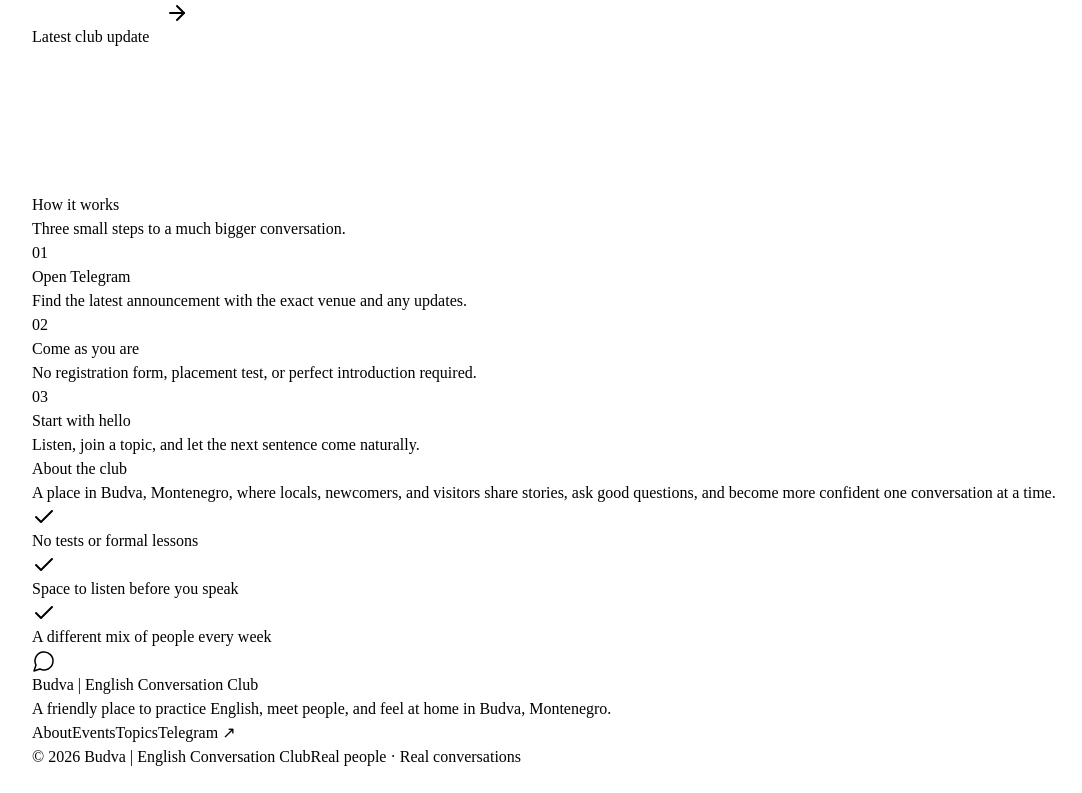
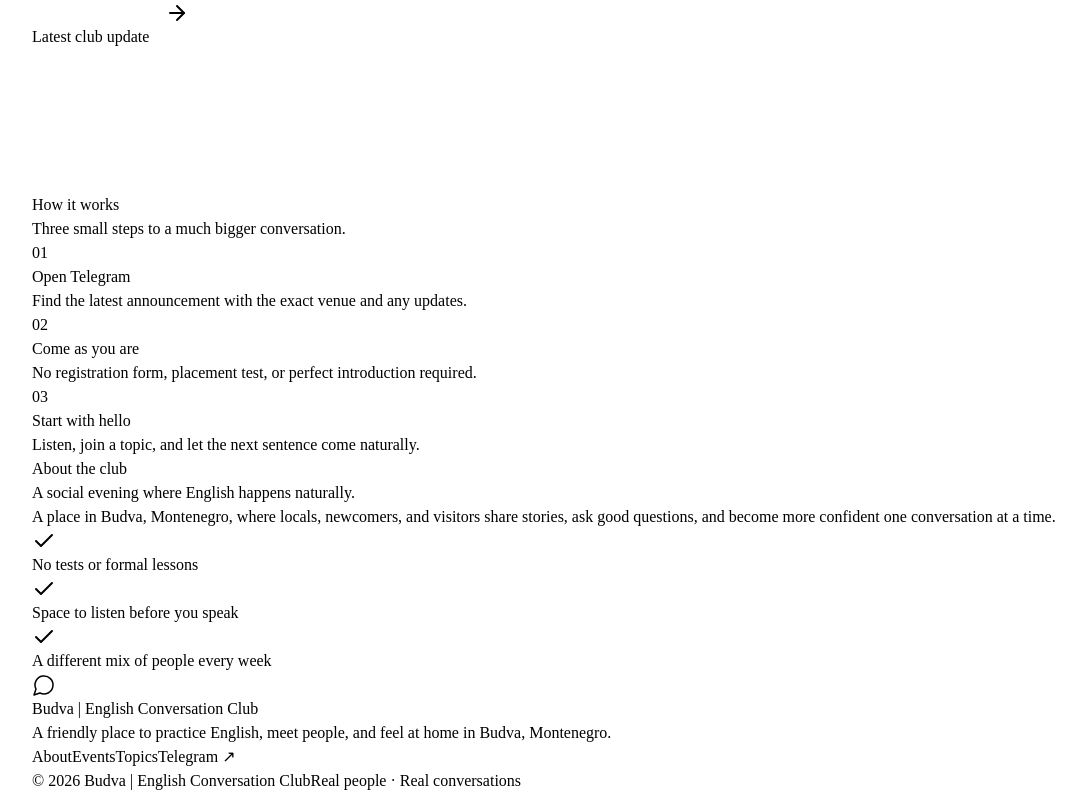
Before and after one commit to asamusenkaEPAM/AIBY, a React (Vite) app in the folder examples/english-club/source/: page / in a window 1280 px wide. Shown: the part 2970-3763 px from the top of the page, without its empty margins (8-1090 px from the left). Before the commit the page ends 3739 px from the top, so only its background shows below. Built offline with nearby package versions, Linux system fonts and the light colour scheme; a web font is replaced by a local one.

Commit message:
Restore about section heading

```diff
--- a/examples/english-club/source/src/components/AboutSection.jsx
+++ b/examples/english-club/source/src/components/AboutSection.jsx
@@ -5,7 +5,8 @@ export default function AboutSection({ copy }) {
     <section id="about" className="bg-peach py-16 lg:py-20">
       <div className="page-shell grid items-center gap-8 lg:grid-cols-[0.9fr_1.1fr] lg:gap-24">
         <div className="reveal">
-          <h2 className="eyebrow">{copy.about.label}</h2>
+          <p className="eyebrow">{copy.about.label}</p>
+          <h2 className="section-title mt-6 max-w-xl">{copy.about.title}</h2>
         </div>
         <div className="reveal" style={{ transitionDelay: '100ms' }}>
           <p className="text-xl leading-[1.75] text-navy/72">{copy.about.text}</p>
--- a/examples/english-club/source/src/i18n.js
+++ b/examples/english-club/source/src/i18n.js
@@ -9,7 +9,7 @@ const translations = {
     menuOpen: 'Open navigation menu', menuClose: 'Close navigation menu', mainNav: 'Main navigation', mobileNav: 'Mobile navigation', language: 'Language',
     hero: { line1: 'Speak English. Meet People.', line2: 'Feel at Home in Budva.', next: 'Next meetup', checking: 'Checking the latest update…', soon: 'New meetup details coming soon', automatic: 'The next time and location will appear here automatically.', check: 'Check Telegram', openLocation: 'Open location' },
     features: ['Friendly Community', 'Free to Join', 'In-Person Meetups', 'All Levels Welcome'], highlights: 'Club highlights',
-    about: { label: 'About the club', text: 'A place in Budva, Montenegro, where locals, newcomers, and visitors share stories, ask good questions, and become more confident one conversation at a time.', promises: ['No tests or formal lessons', 'Space to listen before you speak', 'A different mix of people every week'] },
+    about: { label: 'About the club', title: 'A social evening where English happens naturally.', text: 'A place in Budva, Montenegro, where locals, newcomers, and visitors share stories, ask good questions, and become more confident one conversation at a time.', promises: ['No tests or formal lessons', 'Space to listen before you speak', 'A different mix of people every week'] },
     events: { label: 'Latest club update', checking: 'Checking Telegram', looking: 'Looking for the latest meetup…', updates: 'Updates from Telegram', soon: 'Next meetup details coming soon', soonText: 'The next date and venue will appear here as soon as they are announced in Telegram.', live: 'Live from Telegram', next: 'Next conversation night', date: 'Date & time', location: 'Location', openLocation: 'Open location', view: 'View in Telegram', check: 'Check Telegram' },
     topics: { label: 'Conversation topics', title: 'Pick a card. Start somewhere unexpected.', text: 'One hundred conversation starters for the table. Each card gives you a theme and three easy ways into the discussion.', deck: 'Conversation topic deck', fullscreen: 'Open topic in full screen', closeFullscreen: 'Close full-screen topic', previous: 'Previous', next: 'Next', surprise: 'Surprise me', hint: 'Use ← → keys or swipe', dialog: 'Full-screen conversation topic' },
     how: { label: 'How it works', title: 'Three small steps to a much bigger conversation.', steps: [['Open Telegram', 'Find the latest announcement with the exact venue and any updates.'], ['Come as you are', 'No registration form, placement test, or perfect introduction required.'], ['Start with hello', 'Listen, join a topic, and let the next sentence come naturally.']] },
@@ -23,7 +23,7 @@ const translations = {
     menuOpen: 'Открыть меню', menuClose: 'Закрыть меню', mainNav: 'Основная навигация', mobileNav: 'Мобильная навигация', language: 'Язык',
     hero: { line1: 'Говорите по-английски. Знакомьтесь.', line2: 'Чувствуйте себя как дома в Будве.', next: 'Следующая встреча', checking: 'Проверяем последнее объявление…', soon: 'Скоро появится новая встреча', automatic: 'Время и место появятся здесь автоматически.', check: 'Проверить Telegram', openLocation: 'Открыть локацию' },
     features: ['Дружелюбное сообщество', 'Участие бесплатно', 'Только живые встречи', 'Подходит для любого уровня'], highlights: 'Преимущества клуба',
-    about: { label: 'О клубе', text: 'Место в Будве, Черногория, где местные жители, новые горожане и путешественники делятся историями, задают интересные вопросы и становятся увереннее с каждым разговором.', promises: ['Без тестов и формальных уроков', 'Можно сначала послушать', 'Каждую неделю новые знакомства'] },
+    about: { label: 'О клубе', title: 'Вечер, где английский звучит естественно.', text: 'Место в Будве, Черногория, где местные жители, новые горожане и путешественники делятся историями, задают интересные вопросы и становятся увереннее с каждым разговором.', promises: ['Без тестов и формальных уроков', 'Можно сначала послушать', 'Каждую неделю новые знакомства'] },
     events: { label: 'Новости клуба', checking: 'Проверяем Telegram', looking: 'Ищем информацию о следующей встрече…', updates: 'Обновления из Telegram', soon: 'Скоро появится новая встреча', soonText: 'Дата и место появятся здесь, как только мы опубликуем их в Telegram.', live: 'Прямо из Telegram', next: 'Следующий разговорный вечер', date: 'Дата и время', location: 'Место', openLocation: 'Открыть локацию', view: 'Открыть в Telegram', check: 'Проверить Telegram' },
     topics: { label: 'Темы для разговоров', title: 'Выберите карточку. Начните с неожиданного.', text: 'Сто тем для разговора за одним столом. В каждой карточке — основная тема и три вопроса, с которых легко начать.', deck: 'Карточки с темами для разговоров', fullscreen: 'Открыть тему на весь экран', closeFullscreen: 'Закрыть полноэкранный режим', previous: 'Назад', next: 'Дальше', surprise: 'Случайная тема', hint: 'Используйте ← → или свайп', dialog: 'Тема для разговора на весь экран' },
     how: { label: 'Как это работает', title: 'Три простых шага к хорошему разговору.', steps: [['Откройте Telegram', 'Там находится последнее объявление с точным адресом и всеми обновлениями.'], ['Приходите как есть', 'Не нужны регистрация, тест или идеальное представление себя.'], ['Начните с приветствия', 'Слушайте, подключайтесь к теме — и следующая фраза придёт сама.']] },
@@ -37,7 +37,7 @@ const translations = {
     menuOpen: 'Otvori meni', menuClose: 'Zatvori meni', mainNav: 'Glavna navigacija', mobileNav: 'Mobilna navigacija', language: 'Jezik',
     hero: { line1: 'Govorite engleski. Upoznajte ljude.', line2: 'Osjećajte se kao kod kuće u Budvi.', next: 'Sljedeće druženje', checking: 'Provjeravamo najnoviju objavu…', soon: 'Detalji novog druženja stižu uskoro', automatic: 'Vrijeme i mjesto će se ovdje pojaviti automatski.', check: 'Provjeri Telegram', openLocation: 'Otvori lokaciju' },
     features: ['Prijateljska zajednica', 'Besplatno učešće', 'Susreti uživo', 'Svi nivoi su dobrodošli'], highlights: 'Prednosti kluba',
-    about: { label: 'O klubu', text: 'Mjesto u Budvi, Crna Gora, gdje lokalci, novi stanovnici i posjetioci dijele priče, postavljaju dobra pitanja i postaju sigurniji kroz svaki razgovor.', promises: ['Bez testova i formalnih časova', 'Možete prvo samo slušati', 'Drugačija ekipa svake sedmice'] },
+    about: { label: 'O klubu', title: 'Veče u kojem engleski dolazi prirodno.', text: 'Mjesto u Budvi, Crna Gora, gdje lokalci, novi stanovnici i posjetioci dijele priče, postavljaju dobra pitanja i postaju sigurniji kroz svaki razgovor.', promises: ['Bez testova i formalnih časova', 'Možete prvo samo slušati', 'Drugačija ekipa svake sedmice'] },
     events: { label: 'Najnovije iz kluba', checking: 'Provjeravamo Telegram', looking: 'Tražimo detalje sljedećeg druženja…', updates: 'Novosti sa Telegrama', soon: 'Detalji novog druženja stižu uskoro', soonText: 'Datum i mjesto će se pojaviti čim budu objavljeni na Telegramu.', live: 'Direktno sa Telegrama', next: 'Sljedeće veče razgovora', date: 'Datum i vrijeme', location: 'Lokacija', openLocation: 'Otvori lokaciju', view: 'Pogledaj na Telegramu', check: 'Provjeri Telegram' },
     topics: { label: 'Teme za razgovor', title: 'Izaberite karticu. Počnite neočekivano.', text: 'Sto tema za razgovor za zajedničkim stolom. Svaka kartica donosi temu i tri jednostavna pitanja za početak.', deck: 'Kartice sa temama za razgovor', fullscreen: 'Otvori temu preko cijelog ekrana', closeFullscreen: 'Zatvori prikaz preko cijelog ekrana', previous: 'Prethodna', next: 'Sljedeća', surprise: 'Iznenadi me', hint: 'Koristite ← → ili prevucite', dialog: 'Tema za razgovor preko cijelog ekrana' },
     how: { label: 'Kako funkcioniše', title: 'Tri mala koraka do mnogo većeg razgovora.', steps: [['Otvorite Telegram', 'Pronađite najnoviju objavu sa tačnom lokacijom i svim novostima.'], ['Dođite kakvi jeste', 'Nisu potrebni prijava, test ili savršeno predstavljanje.'], ['Počnite pozdravom', 'Slušajte, uključite se u temu i pustite da sljedeća rečenica dođe prirodno.']] },
```
Also changed, not shown: 6 other files (tests, documents, lock files or other folders).
